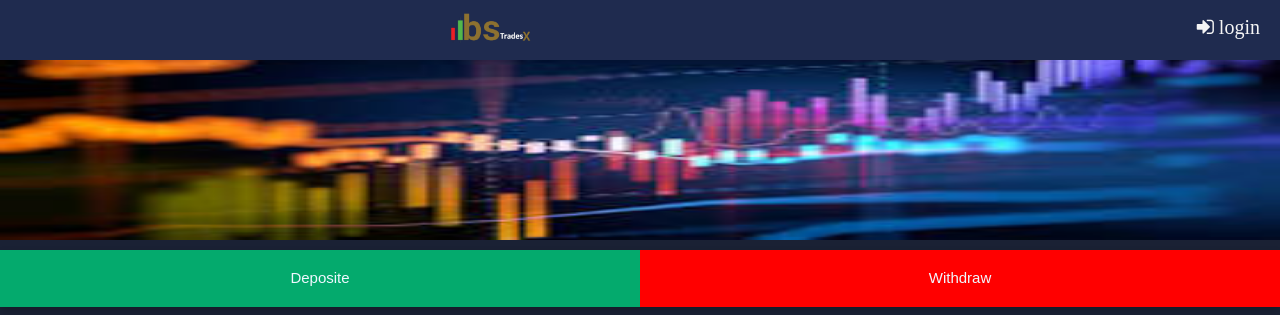
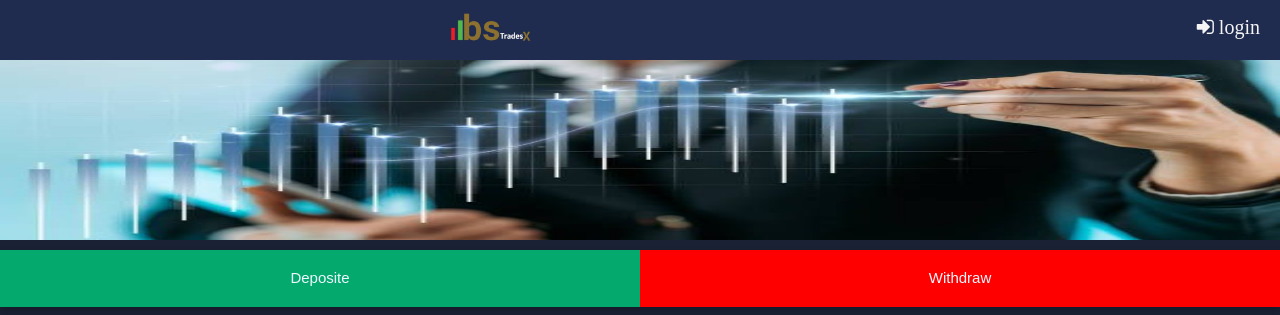
Before and after one commit to ezehdave/trade, a Django app: template investment/templates/index.html in a window 1280 px wide. Shown: the top 315 px of the page. Run offline with Django 3.2, Linux system fonts and the light colour scheme; the template is opened without the code that fills it, so the values that code supplies are empty; some libraries are stand-ins or nearby versions.

Commit message:
tenth commit

```diff
--- a/investment/templates/index.html
+++ b/investment/templates/index.html
@@ -19,9 +19,9 @@
     <div>
 
 <div class="" >
-  <img class="mySlides" src="{% static 'images/slide1.jpg'  %}"  style="width:100%">
-  <img class="mySlides" src="{% static 'images/slide2.jpg'  %}"  style="width:100%">
-  <img class="mySlides" src="{% static 'images/slide3.jpg'  %}"  style="width:100%">
+  <img class="mySlides" src="{% static 'images/slide01.jpg'  %}"  style="width:100%">
+  <img class="mySlides" src="{% static 'images/slide02.jpg'  %}"  style="width:100%">
+  <img class="mySlides" src="{% static 'images/slide03.jpg'  %}"  style="width:100%">
 </div>
 
 
```
Also changed, not shown: investment/static/images/slide01.jpg (added), investment/static/images/slide02.jpg (added), investment/static/images/slide03.jpg (added), 3 other files.
